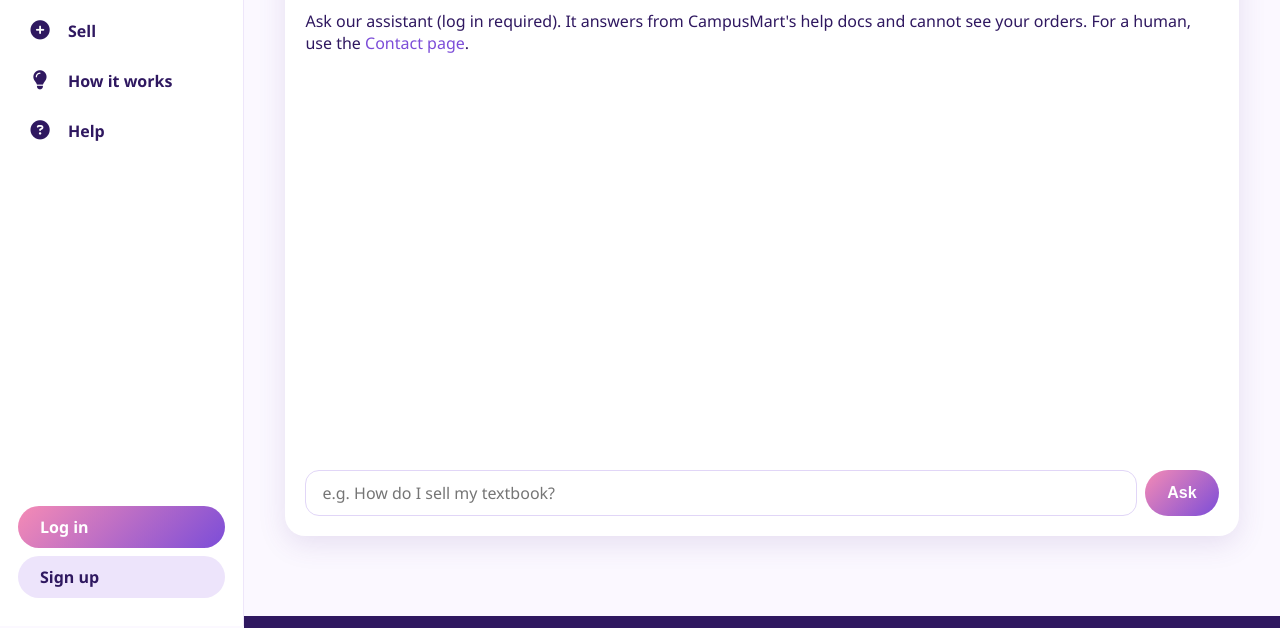
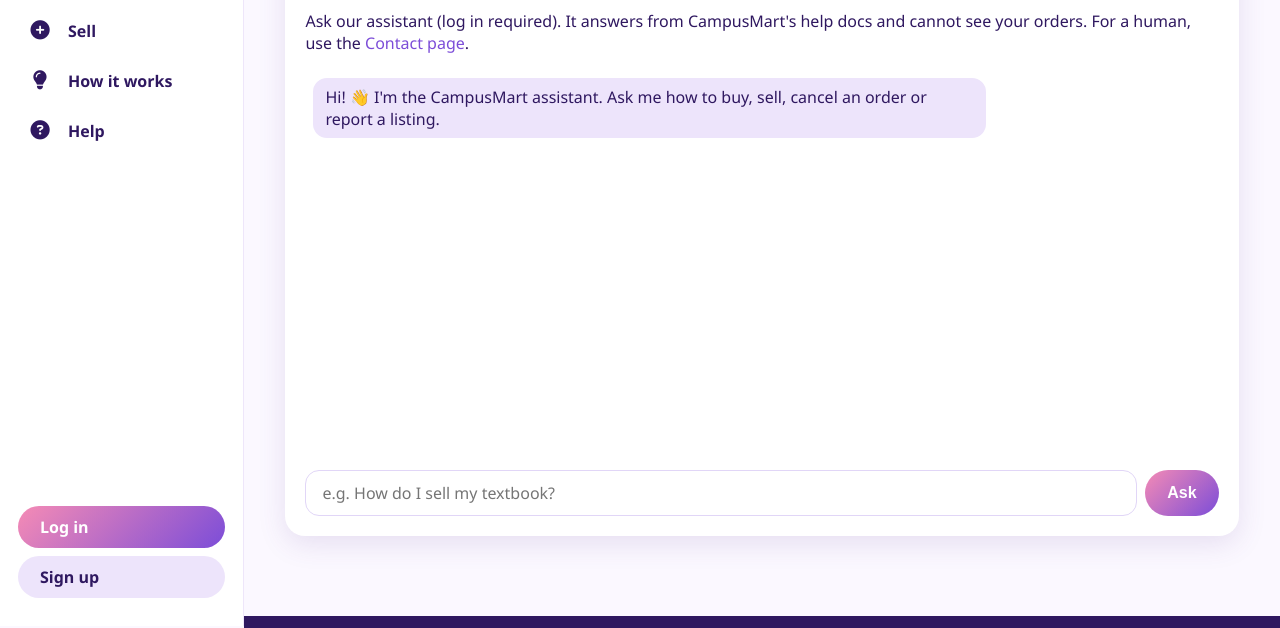
Before and after one commit to aditiippar/campusmart, a website: page public/help.html in a window 1280 px wide. Shown: the part 174-802 px from the top of the page. Drawn offline with Linux system fonts and the light colour scheme; no server answers.

Commit message:
Fix HTML structure in help.html

```diff
--- a/public/help.html
+++ b/public/help.html
@@ -1,3 +1,3 @@
 <!DOCTYPE html><html lang="en"><head><meta charset="utf-8"><meta name="viewport" content="width=device-width,initial-scale=1"><title>Help – CampusMart</title>
-<link rel="stylesheet" href="/css/style.css"></head><body ><header class="nav" id="nav"></header><main><div class="card"><h1>Help &amp; support</h1><p>Ask our assistant (log in required). It answers from CampusMart's help docs and cannot see your orders. For a human, use the <a href="/contact">Contact page</a>.</p><div class="msgs" id="al"></div><form id="af" style="display:flex;gap:8px"><input id="ai" placeholder="e.g. How do I sell my textbook?"><button class="btn">Ask</button></form></div></main><footer id="foot"></footer>
+<link rel="stylesheet" href="/css/style.css"></head><body ><header class="nav" id="nav"></header><main><div class="card"><h1>Help &amp; support</h1><p>Ask our assistant (log in required). It answers from CampusMart's help docs and cannot see your orders. For a human, use the <a href="/contact">Contact page</a>.</p><div class="sugg" id="sg"></div><div class="msgs" id="al"><div class="m">Hi! 👋 I'm the CampusMart assistant. Ask me how to buy, sell, cancel an order or report a listing.</div></div><form id="af" style="display:flex;gap:8px"><input id="ai" placeholder="e.g. How do I sell my textbook?"><button class="btn">Ask</button></form></div></main><footer id="foot"></footer>
 <script src="/js/common.js"></script><script src="/js/help.js"></script></body></html>
```
